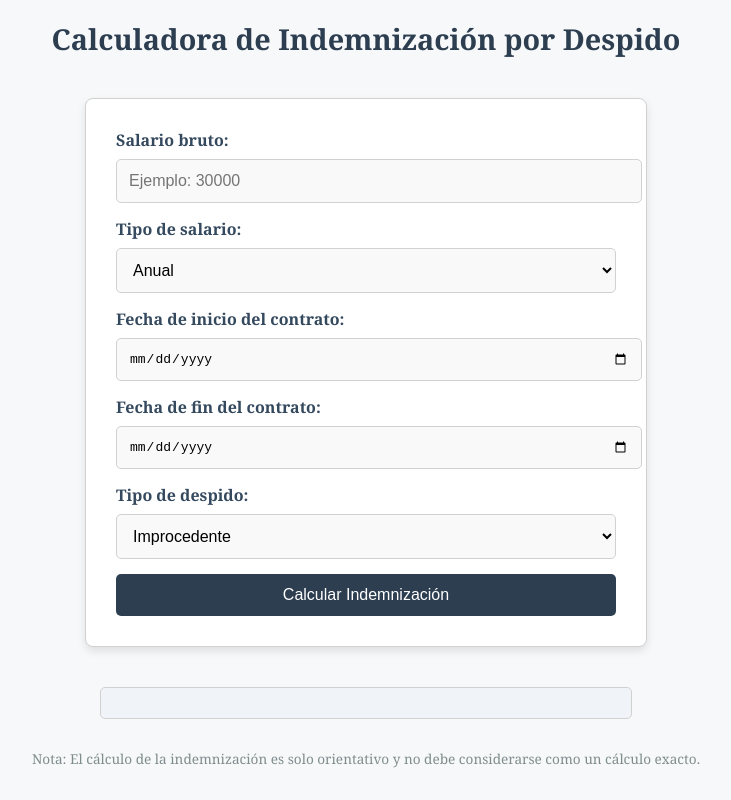
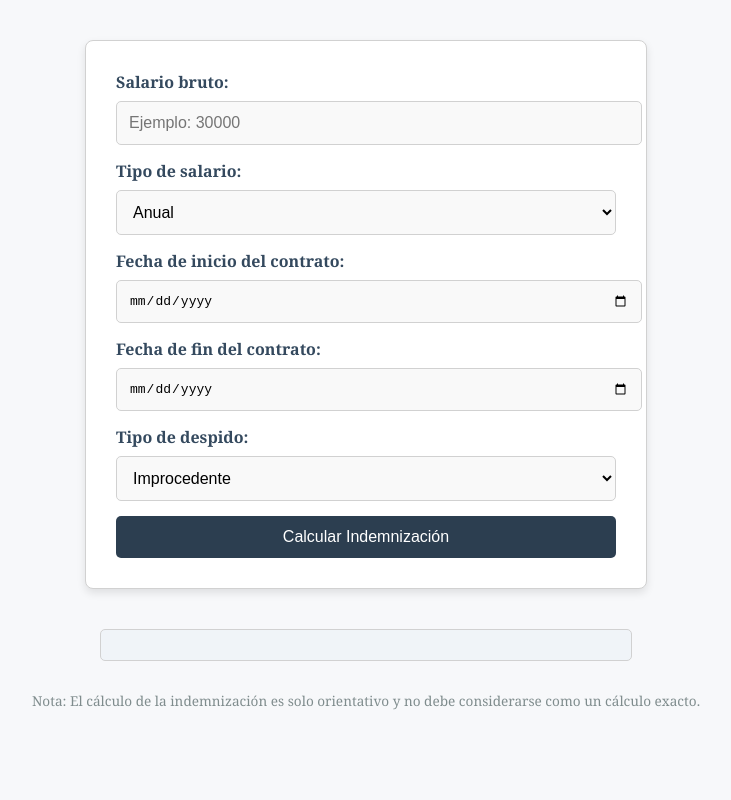
Before and after one commit to Reclamatorlawyer/calculadora-indemnizacion-despido, a plain HTML site: page index.html in a window 1280 px wide. Shown: the whole page, without its empty margins (274-1005 px from the left). Drawn offline with Linux system fonts and the light colour scheme.

Commit message:
Update index.html

```diff
--- a/index.html
+++ b/index.html
@@ -21,13 +21,6 @@
       border-radius: 8px;
       background-color: #ffffff;
       box-shadow: 0 4px 8px rgba(0, 0, 0, 0.1);
-    }
-
-    h1 {
-      text-align: center;
-      font-size: 1.8em;
-      color: #2c3e50;
-      margin-bottom: 20px;
     }
 
     label {
@@ -93,8 +86,6 @@
   </style>
 </head>
 <body>
-  <!-- Título de la Calculadora -->
-  <h1>Calculadora de Indemnización por Despido</h1>
 
   <!-- Formulario HTML -->
   <form id="calculadora-indemnizacion">
```
